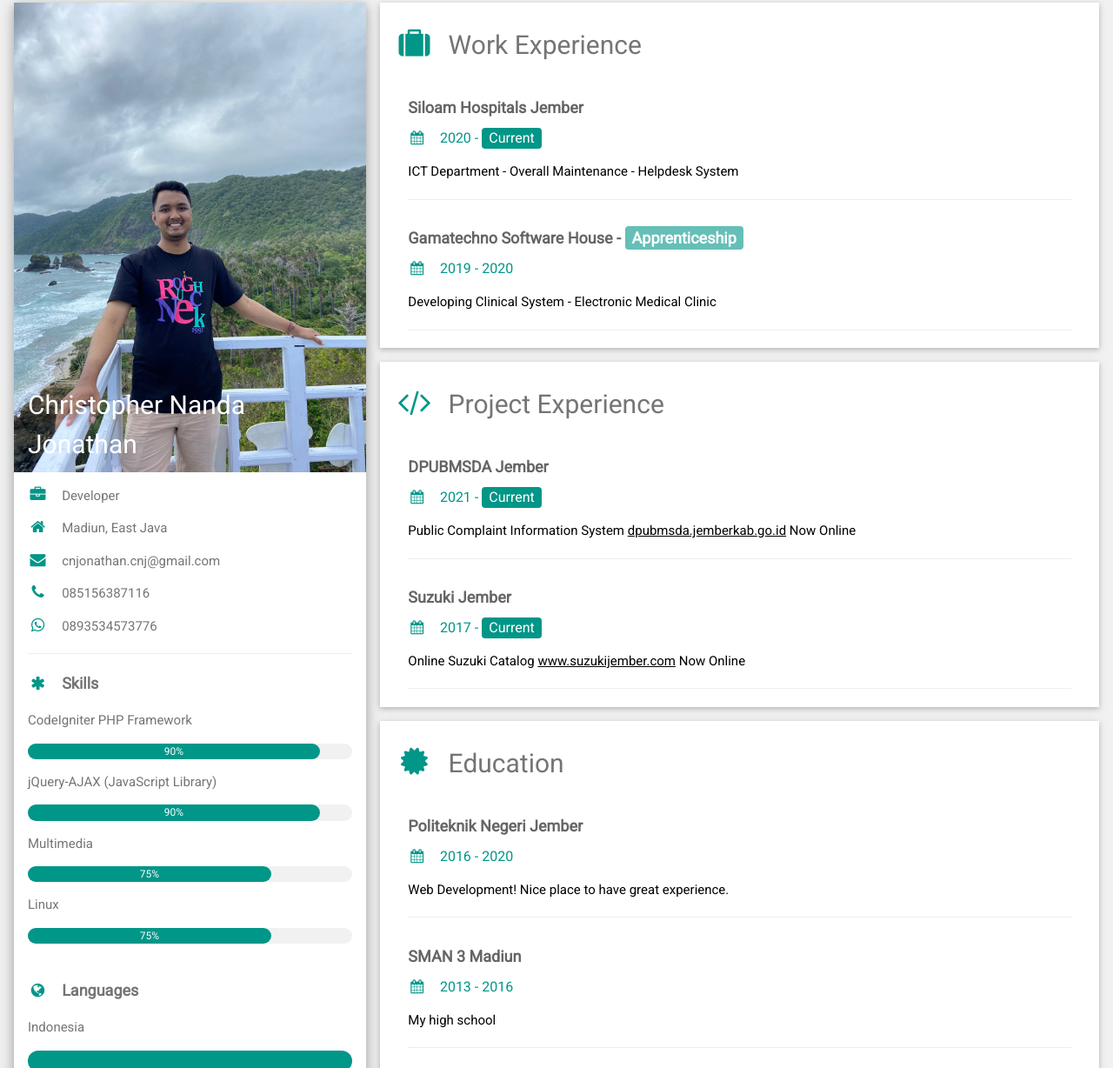
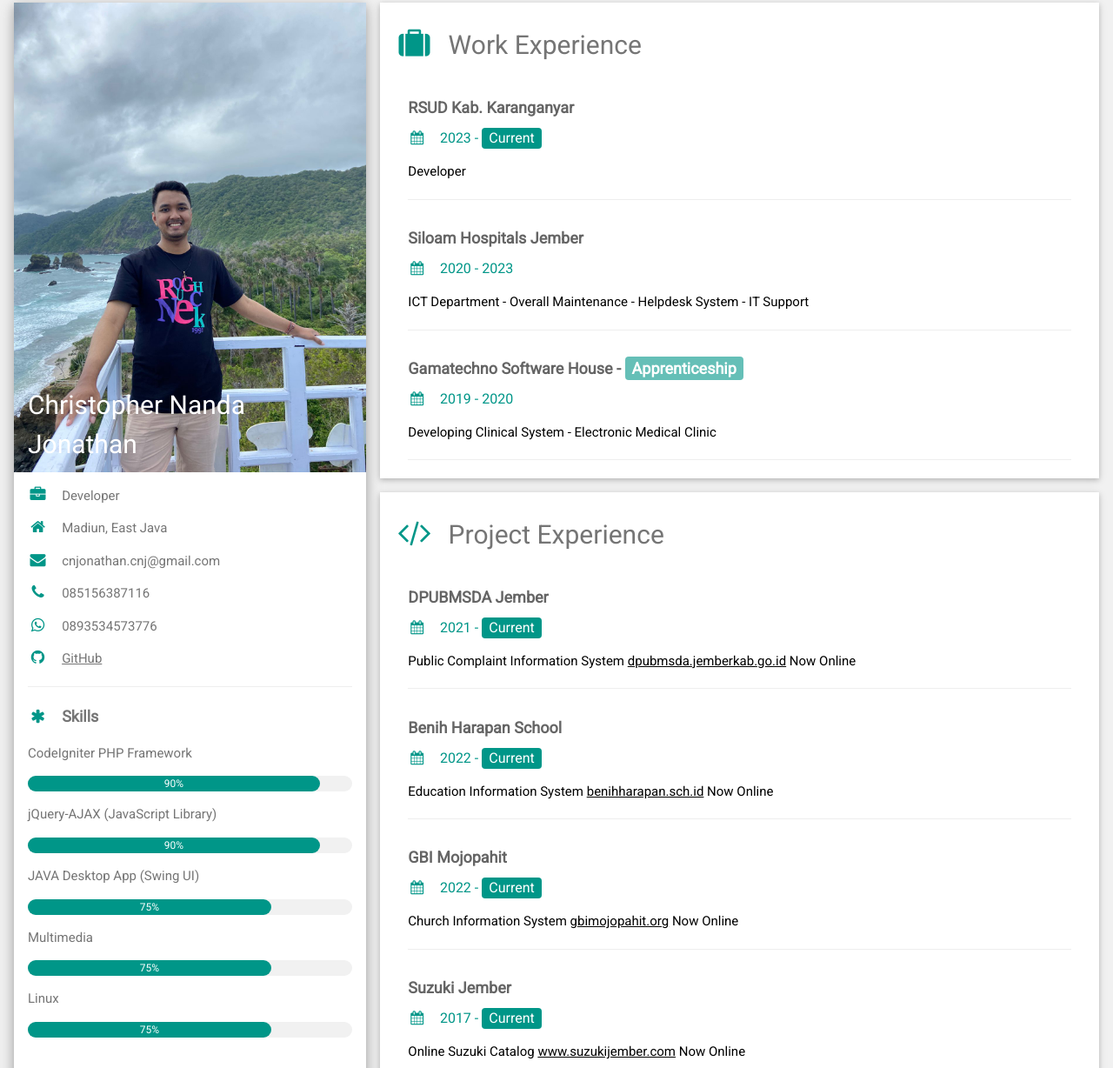
Before and after one commit to cnjonathan/cv, a plain HTML site: page index.html in a window 1280 px wide. Shown: the part 13-1241 px from the top of the page at 87% size. Drawn offline with nearby package versions, Linux system fonts and the light colour scheme.

Commit message:
update cv

```diff
--- a/index.html
+++ b/index.html
@@ -34,6 +34,7 @@ html,body,h1,h2,h3,h4,h5,h6 {font-family: "Roboto", sans-serif}
           <p><i class="fa fa-envelope fa-fw w3-margin-right w3-large w3-text-teal"></i>cnjonathan.cnj@gmail.com</p>
           <p><i class="fa fa-phone fa-fw w3-margin-right w3-large w3-text-teal"></i>085156387116</p>
           <p><i class="fa fa-whatsapp fa-fw w3-margin-right w3-large w3-text-teal"></i>0893534573776</p>
+          <a href="https://github.com/cnjonathan"><i class="fa fa-github fa-fw w3-margin-right w3-large w3-text-teal"></i>GitHub</a>
           <hr>
 
           <p class="w3-large"><b><i class="fa fa-asterisk fa-fw w3-margin-right w3-text-teal"></i>Skills</b></p>
@@ -44,6 +45,10 @@ html,body,h1,h2,h3,h4,h5,h6 {font-family: "Roboto", sans-serif}
           <p>jQuery-AJAX (JavaScript Library)</p>
           <div class="w3-light-grey w3-round-xlarge w3-small">
             <div class="w3-container w3-center w3-round-xlarge w3-teal" style="width:90%">90%</div>
+          </div>
+          <p>JAVA Desktop App (Swing UI)</p>
+          <div class="w3-light-grey w3-round-xlarge w3-small">
+            <div class="w3-container w3-center w3-round-xlarge w3-teal" style="width:75%">75%</div>
           </div>
           <p>Multimedia</p>
           <div class="w3-light-grey w3-round-xlarge w3-small">
@@ -81,9 +86,16 @@ html,body,h1,h2,h3,h4,h5,h6 {font-family: "Roboto", sans-serif}
       <div class="w3-container w3-card w3-white w3-margin-bottom">
         <h2 class="w3-text-grey w3-padding-16"><i class="fa fa-suitcase fa-fw w3-margin-right w3-xxlarge w3-text-teal"></i>Work Experience</h2>
         <div class="w3-container">
+          <h5 class="w3-opacity"><b>RSUD Kab. Karanganyar</b></h5>
+          <h6 class="w3-text-teal"><i class="fa fa-calendar fa-fw w3-margin-right"></i>2023 - <span class="w3-tag w3-teal w3-round">Current</span></h6>
+          <p>Developer</p>
+          <hr>
+        </div>
+
+        <div class="w3-container">
           <h5 class="w3-opacity"><b>Siloam Hospitals Jember</b></h5>
-          <h6 class="w3-text-teal"><i class="fa fa-calendar fa-fw w3-margin-right"></i>2020 - <span class="w3-tag w3-teal w3-round">Current</span></h6>
-          <p>ICT Department - Overall Maintenance - Helpdesk System</p>
+          <h6 class="w3-text-teal"><i class="fa fa-calendar fa-fw w3-margin-right"></i>2020 - 2023</h6>
+          <p>ICT Department - Overall Maintenance - Helpdesk System - IT Support</p>
           <hr>
         </div>
 
@@ -101,6 +113,18 @@ html,body,h1,h2,h3,h4,h5,h6 {font-family: "Roboto", sans-serif}
           <h5 class="w3-opacity"><b> DPUBMSDA Jember</b></h5>
           <h6 class="w3-text-teal"><i class="fa fa-calendar fa-fw w3-margin-right"></i>2021 - <span class="w3-tag w3-teal w3-round">Current</span></h6>
           <p>Public Complaint Information System <a href="https://dpubmsda.jemberkab.go.id/">dpubmsda.jemberkab.go.id</a> Now Online</p>
+          <hr>
+        </div>
+        <div class="w3-container">
+          <h5 class="w3-opacity"><b> Benih Harapan School</b></h5>
+          <h6 class="w3-text-teal"><i class="fa fa-calendar fa-fw w3-margin-right"></i>2022 - <span class="w3-tag w3-teal w3-round">Current</span></h6>
+          <p>Education Information System <a href="https://benihharapan.sch.id/">benihharapan.sch.id</a> Now Online</p>
+          <hr>
+        </div>
+        <div class="w3-container">
+          <h5 class="w3-opacity"><b> GBI Mojopahit</b></h5>
+          <h6 class="w3-text-teal"><i class="fa fa-calendar fa-fw w3-margin-right"></i>2022 - <span class="w3-tag w3-teal w3-round">Current</span></h6>
+          <p>Church Information System <a href="https://mojopahit.org/">gbimojopahit.org</a> Now Online</p>
           <hr>
         </div>
         <div class="w3-container">
```
